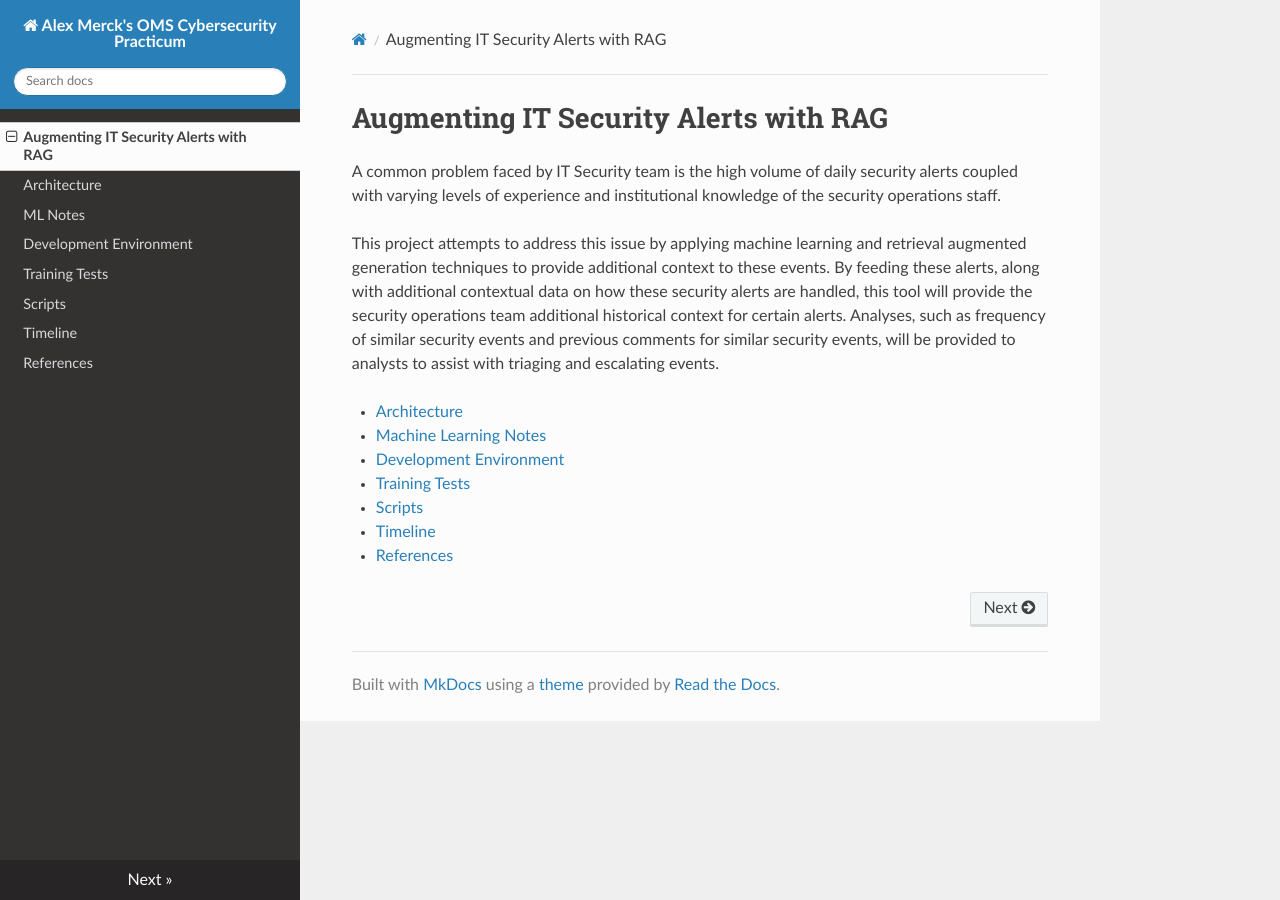
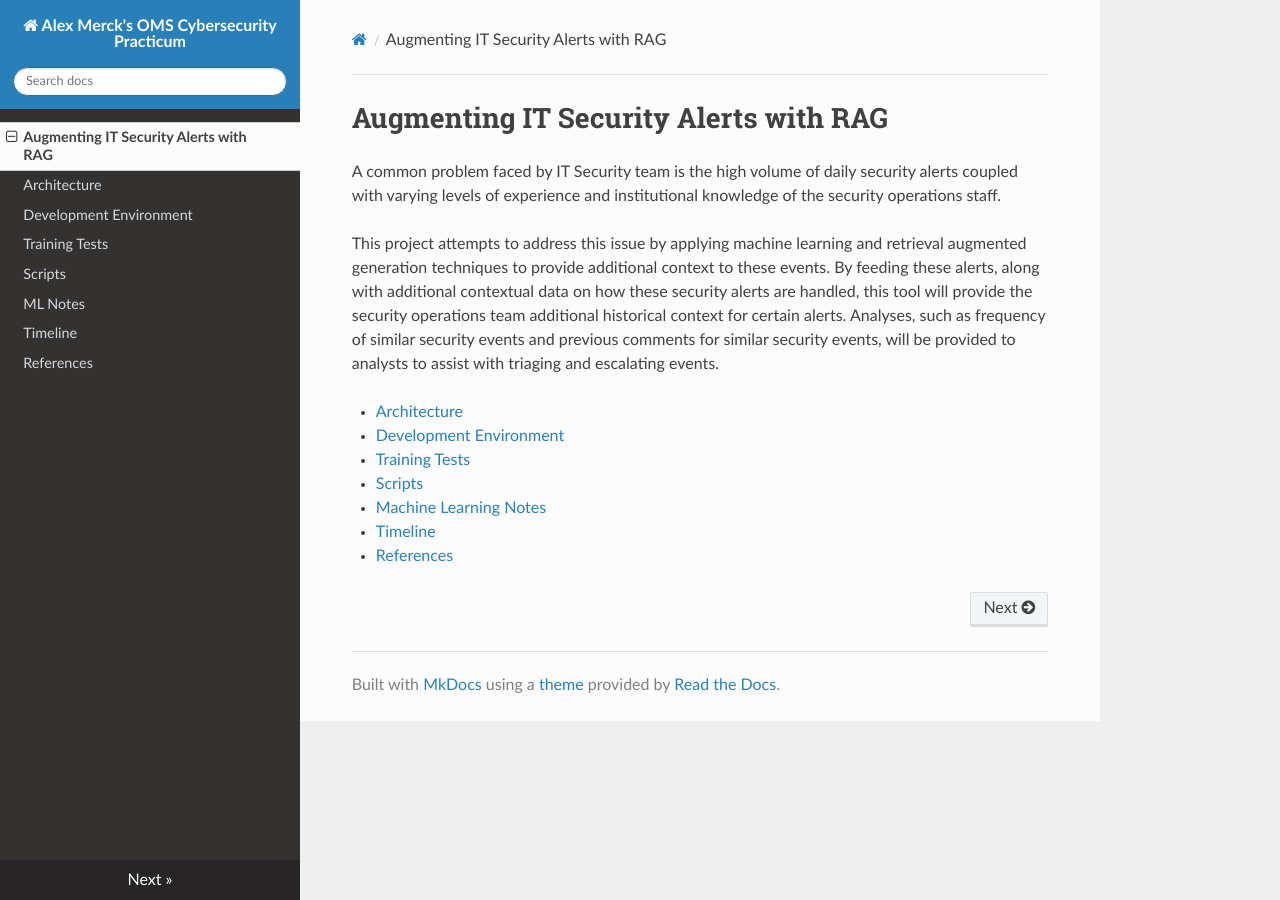
Before and after one commit to amerck/oms_practicum, an MkDocs documentation site: the page built from docs/index.md, in a window 1280 px wide. Built offline with MkDocs 1.6.1, drawn with Linux system fonts in a browser that asks for light colours; nearby versions of some CDN libraries.

Commit message:
Modifying page order

```diff
--- a/docs/index.md
+++ b/docs/index.md
@@ -5,9 +5,9 @@ A common problem faced by IT Security team is the high volume of daily security
 This project attempts to address this issue by applying machine learning and retrieval augmented generation techniques to provide additional context to these events. By feeding these alerts, along with additional contextual data on how these security alerts are handled, this tool will provide the security operations team additional historical context for certain alerts. Analyses, such as frequency of similar security events and previous comments for similar security events, will be provided to analysts to assist with triaging and escalating events.
 
 * [Architecture](./architecture.md)
-* [Machine Learning Notes](./ml_notes.md)
 * [Development Environment](./dev_environ.md)
 * [Training Tests](./training_tests.md)
 * [Scripts](./scripts.md)
+* [Machine Learning Notes](./ml_notes.md)
 * [Timeline](./timeline.md)
 * [References](./references.md)
--- a/mkdocs.yml
+++ b/mkdocs.yml
@@ -5,9 +5,9 @@ docs_dir: docs
 nav:
     - index.md
     - Architecture: architecture.md
-    - ML Notes: ml_notes.md
     - Development Environment: dev_environ.md
     - Training Tests: training_tests.md
     - Scripts: scripts.md
+    - ML Notes: ml_notes.md
     - Timeline: timeline.md
     - References: references.md
```
